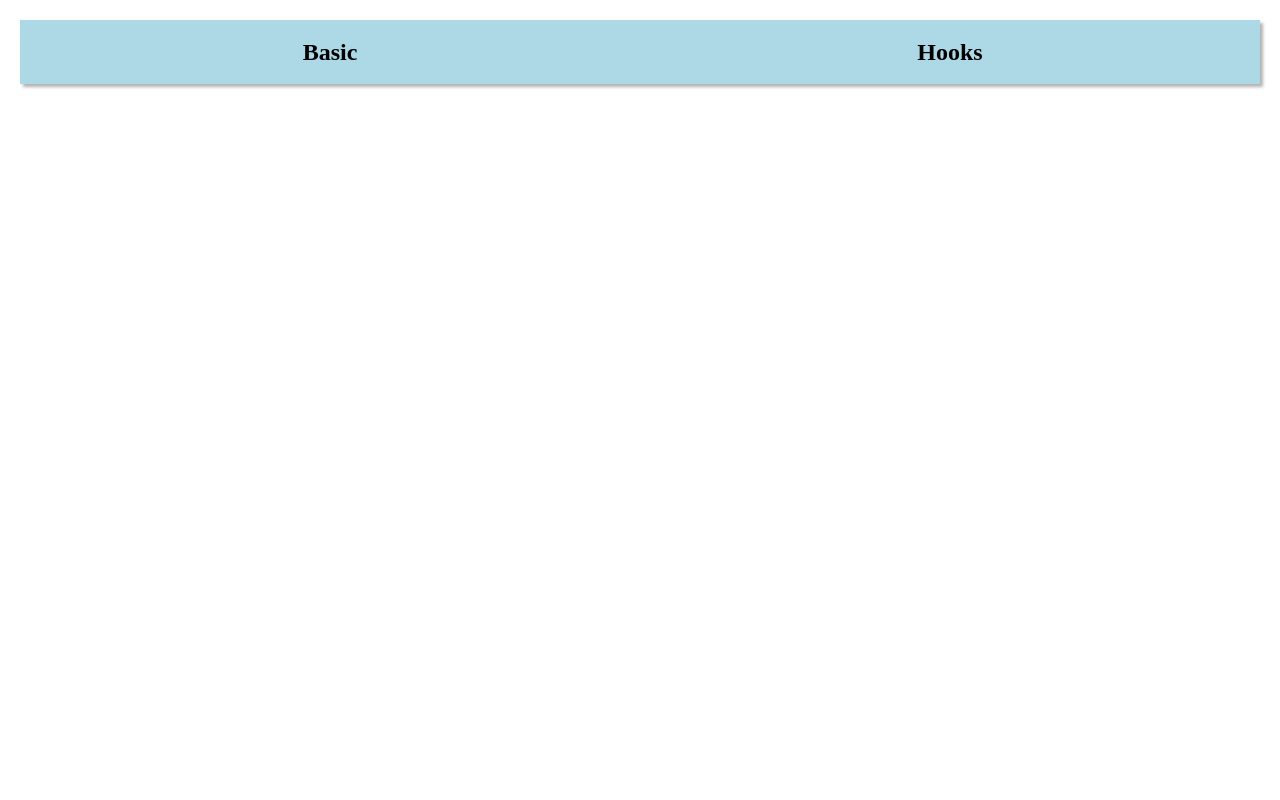
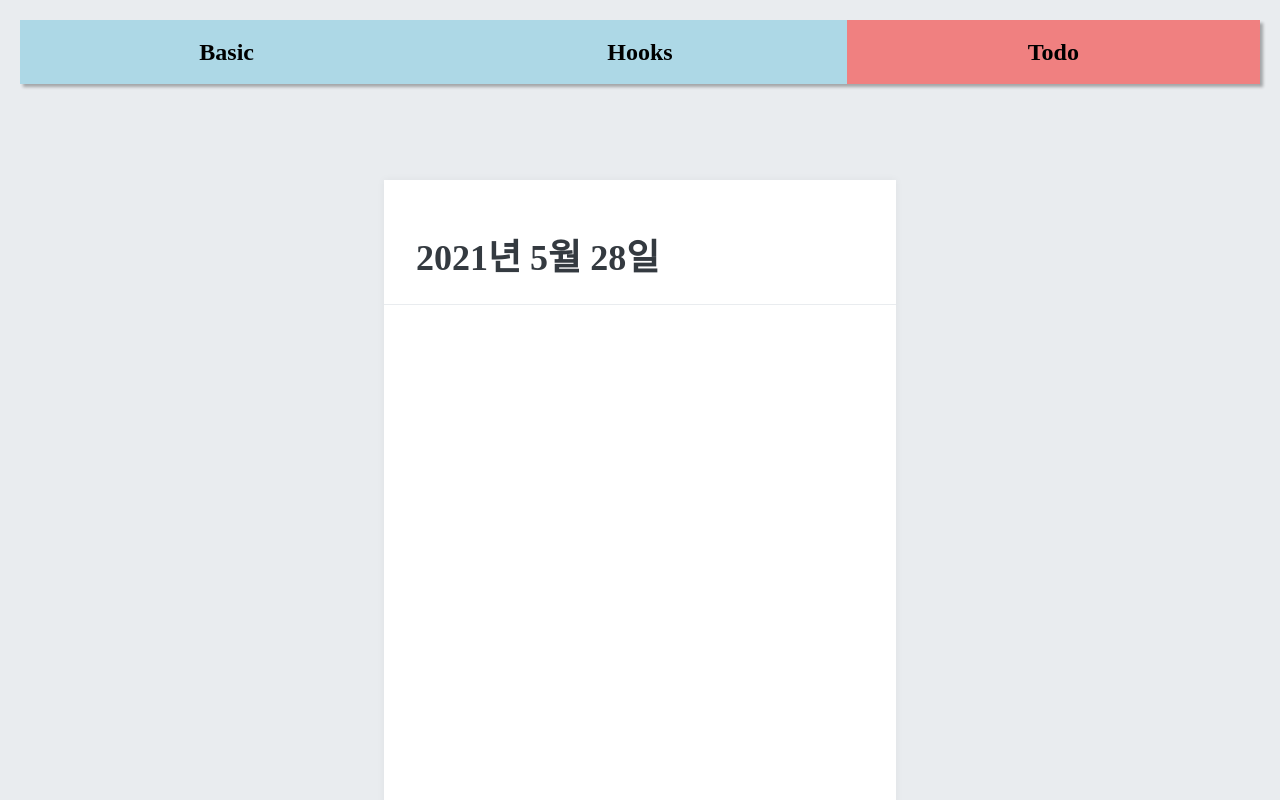
Before and after one commit to swanious/react-playground, a React (Create React App) app: page /todos in a window 1280 px wide. Shown: the top 800 px of the page. Built offline with nearby package versions, Linux system fonts and the light colour scheme.

Commit message:
Todo start

```diff
--- a/package.json
+++ b/package.json
@@ -10,10 +10,12 @@
     "@types/node": "^15.6.1",
     "@types/react": "^17.0.8",
     "@types/react-dom": "^17.0.5",
+    "@types/react-icons": "^3.0.0",
     "@types/react-router-dom": "^5.1.7",
     "@types/styled-components": "^5.1.9",
     "react": "^17.0.2",
     "react-dom": "^17.0.2",
+    "react-icons": "^4.2.0",
     "react-router-dom": "^5.2.0",
     "react-scripts": "4.0.3",
     "styled-components": "^5.3.0",
--- a/src/App.tsx
+++ b/src/App.tsx
@@ -1,6 +1,6 @@
 import React from 'react';
 import { Route } from 'react-router-dom';
-import { BasicSample, HooksSample } from 'pages';
+import { BasicSample, HooksSample, TodoSample } from 'pages';
 import { Header } from 'components/common';
 
 function App() {
@@ -10,6 +10,7 @@ function App() {
 
       <Route path="/" component={BasicSample} exact />
       <Route path="/hooks" component={HooksSample} />
+      <Route path="/todos" component={TodoSample} />
     </div>
   );
 }
--- /dev/null
+++ b/src/components/Todo/TodoHead.tsx
@@ -0,0 +1,37 @@
+import React from 'react';
+import styled from 'styled-components';
+
+const TodoHeadBlock = styled.div`
+  padding: 48px 32px 24px 32px;
+  border-bottom: 1px solid #e9ecef;
+  h1 {
+    margin: 0;
+    font-size: 36px;
+    color: #343a40;
+  }
+
+  .day {
+    margin-top: 4px;
+    color: #868e96;
+    font-size: 21px;
+  }
+
+  .tasks-left {
+    color: #20c997;
+    font-size: 18px;
+    margin-top: 40px;
+    font-weight: bold;
+  }
+`;
+
+function TodoHead() {
+  return (
+    <TodoHeadBlock>
+      <h1>{`${new Date().getFullYear()}년 ${
+        new Date().getMonth() * 1 + 1
+      }월 ${new Date().getDate()}일`}</h1>
+    </TodoHeadBlock>
+  );
+}
+
+export default TodoHead;
--- /dev/null
+++ b/src/components/Todo/TodoTemplate.tsx
@@ -0,0 +1,24 @@
+import React from 'react';
+import styled from 'styled-components';
+
+const TodoTemplateBlock = styled.div`
+  width: 512px;
+  height: 768px;
+
+  position: relative; /* 추후 박스 하단에 추가 버튼을 위치시키기 위한 설정 */
+  background: #fff;
+  box-shadow: 0 0 8px 0 rgba(0, 0, 0, 0.05);
+
+  margin: 0 auto; /* 좌, 우 정렬 */
+
+  margin-top: 96px;
+  margin-bottom: 32px;
+  display: flex;
+  flex-direction: column;
+`;
+
+function TodoTemplate({ children }: any) {
+  return <TodoTemplateBlock>{children}</TodoTemplateBlock>;
+}
+
+export default TodoTemplate;
--- /dev/null
+++ b/src/components/Todo/index.ts
@@ -0,0 +1,2 @@
+export {default as TodoTemplate} from './TodoTemplate'
+export {default as TodoHead} from './TodoHead'
--- a/src/components/common/Header.tsx
+++ b/src/components/common/Header.tsx
@@ -26,6 +26,7 @@ const Wrapper = styled.div`
 const tags = [
   { id: 1, path: '/', title: 'Basic' },
   { id: 2, path: '/hooks', title: 'Hooks' },
+  { id: 3, path: '/todos', title: 'Todo' },
 ];
 
 function Header() {
--- /dev/null
+++ b/src/pages/TodoSample.tsx
@@ -0,0 +1,22 @@
+import React from 'react';
+import { createGlobalStyle } from 'styled-components';
+import { TodoTemplate, TodoHead } from 'components/Todo';
+
+const GlobalStyle = createGlobalStyle`
+  body {
+    background: #e9ecef;
+  }
+`;
+
+function TodoSample() {
+  return (
+    <>
+      <GlobalStyle />
+      <TodoTemplate>
+        <TodoHead />
+      </TodoTemplate>
+    </>
+  );
+}
+
+export default TodoSample;
--- a/src/pages/index.ts
+++ b/src/pages/index.ts
@@ -1,2 +1,3 @@
 export {default as BasicSample} from './BasicSample'
 export {default as HooksSample} from './HooksSample'
+export {default as TodoSample} from './TodoSample'
```
Also changed, not shown: src/utils/DateParse.ts (added, +35 -0 lines), 1 other file (tests, documents, lock files or other folders).
